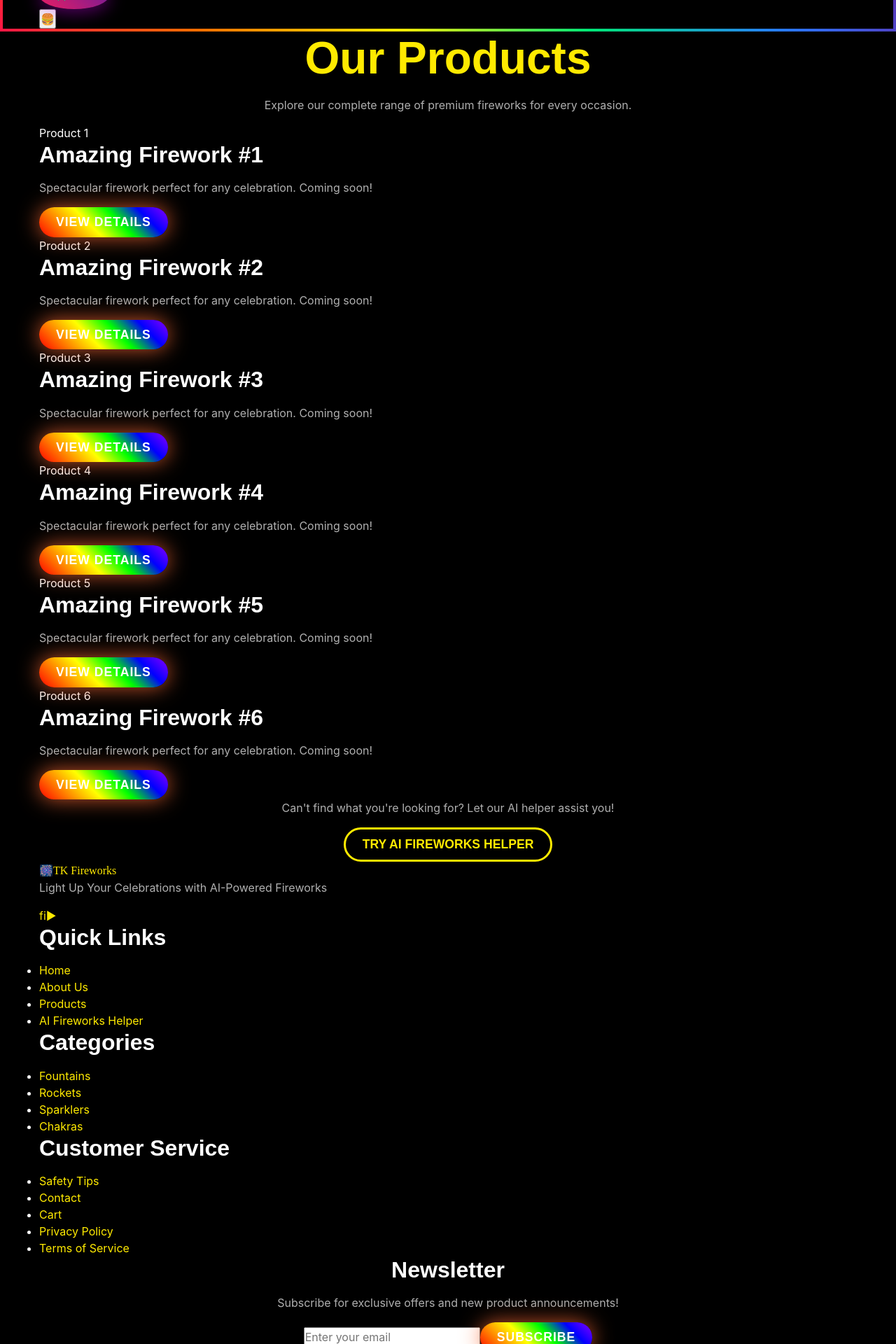
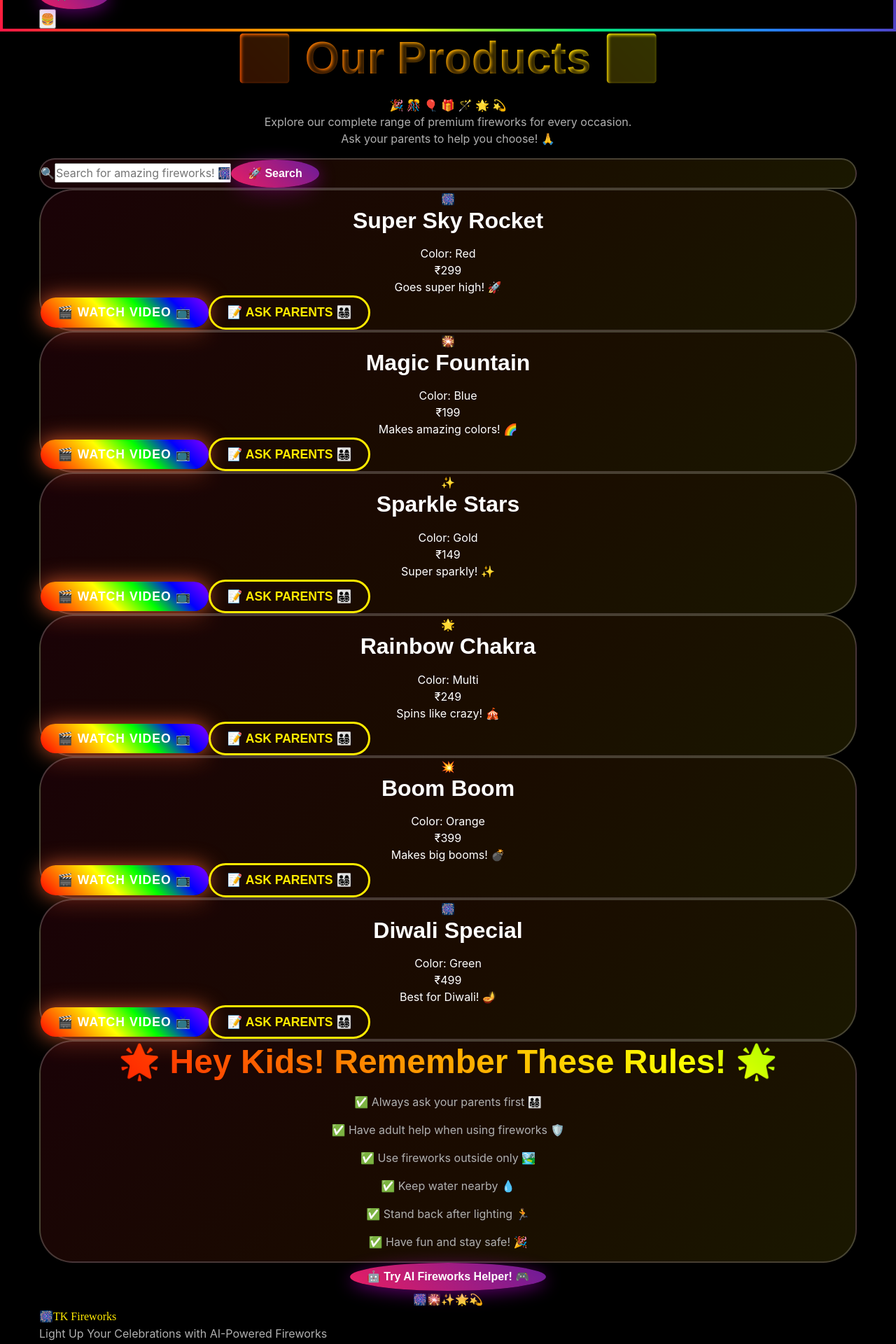
Before and after one commit to 2000090131/tk-fireworks-rework12, a React (Vite) app: page /products in a window 1280 px wide. Shown: the part 80-2000 px from the top of the page at 70% size. Built offline with nearby package versions, Linux system fonts and the light colour scheme.

Commit message:
Auto-commit: Agent tool execution

```diff
--- a/src/pages/Products.tsx
+++ b/src/pages/Products.tsx
@@ -7,51 +7,138 @@ import LoadingSpinner from '@/components/animations/LoadingSpinner';
 const Products: React.FC = () => {
   const { t } = useTranslation();
 
+  const products = [
+    { id: 1, emoji: '🎆', name: 'Super Sky Rocket', color: 'Red', price: '₹299', fun: 'Goes super high! 🚀' },
+    { id: 2, emoji: '🎇', name: 'Magic Fountain', color: 'Blue', price: '₹199', fun: 'Makes amazing colors! 🌈' },
+    { id: 3, emoji: '✨', name: 'Sparkle Stars', color: 'Gold', price: '₹149', fun: 'Super sparkly! ✨' },
+    { id: 4, emoji: '🌟', name: 'Rainbow Chakra', color: 'Multi', price: '₹249', fun: 'Spins like crazy! 🎪' },
+    { id: 5, emoji: '💥', name: 'Boom Boom', color: 'Orange', price: '₹399', fun: 'Makes big booms! 💣' },
+    { id: 6, emoji: '🎆', name: 'Diwali Special', color: 'Green', price: '₹499', fun: 'Best for Diwali! 🪔' },
+  ];
+
   return (
     <>
       <Helmet>
-        <title>Our Products - Premium Quality Fireworks | TK Fireworks</title>
-        <meta name="description" content="Explore TK Fireworks' complete range of premium quality fireworks including fountains, rockets, sparklers, and more for all celebrations." />
+        <title>🎆 Amazing Fireworks for Kids | TK Fireworks 🎇</title>
+        <meta name="description" content="🎉 Check out our super fun fireworks! Perfect for kids and celebrations. Ask your parents to help! 🎆" />
       </Helmet>
 
       <div className="min-h-screen py-20">
         <div className="container">
           <div className="text-center mb-12">
-            <h1 className="text-4xl md:text-5xl font-bold mb-6 text-yellow-400">
-              {t('products.title')}
-            </h1>
-            <p className="text-xl text-gray-300 max-w-3xl mx-auto">
-              {t('products.description')}
+            <ConfettiBurst>
+              <h1 className="text-5xl md:text-6xl font-bold mb-6 rainbow-text">
+                🎆 {t('products.title')} 🎇
+              </h1>
+            </ConfettiBurst>
+
+            <div className="text-3xl mb-4 animate-bounce">
+              🎉 🎊 🎈 🎁 🪄 🌟 💫
+            </div>
+
+            <p className="text-2xl text-gray-300 max-w-4xl mx-auto">
+              {t('products.description')}<br />
+              <span className="text-yellow-400 font-bold">Ask your parents to help you choose! 🙏</span>
             </p>
           </div>
 
-          {/* Product Grid Placeholder */}
-          <div className="grid md:grid-cols-2 lg:grid-cols-3 gap-8">
-            {[1, 2, 3, 4, 5, 6].map((item) => (
-              <div
-                key={item}
-                className="bg-gradient-to-b from-orange-900/20 to-purple-900/20 rounded-lg p-6 border border-orange-500/20 hover:border-orange-500/40 transition-colors"
-              >
-                <div className="aspect-video bg-gradient-to-br from-orange-600 to-purple-600 rounded-lg mb-4 flex items-center justify-center">
-                  <span className="text-2xl font-bold text-white">Product {item}</span>
-                </div>
-                <h3 className="text-xl font-bold mb-2 text-yellow-400">Amazing Firework #{item}</h3>
-                <p className="text-gray-300 mb-4">Spectacular firework perfect for any celebration. Coming soon!</p>
-                <button className="btn btn-primary w-full">
-                  {t('products.viewDetails')}
+          {/* Fun Search Bar */}
+          <div className="max-w-2xl mx-auto mb-12">
+            <div className="fun-card p-6">
+              <div className="flex items-center space-x-4">
+                <span className="text-3xl wiggle">🔍</span>
+                <input
+                  type="text"
+                  placeholder="Search for amazing fireworks! 🎆"
+                  className="flex-1 px-4 py-3 bg-black/50 border-2 border-yellow-400/50 rounded-xl text-white placeholder-gray-400 text-lg focus:outline-none focus:border-yellow-400"
+                />
+                <button className="btn btn-fun px-6 py-3">
+                  🚀 Search
                 </button>
               </div>
+            </div>
+          </div>
+
+          {/* Product Grid */}
+          <div className="grid md:grid-cols-2 lg:grid-cols-3 gap-8 mb-12">
+            {products.map((product) => (
+              <ConfettiBurst key={product.id}>
+                <div className="fun-card group hover:scale-105 transition-all duration-300 p-6">
+                  {/* Product Emoji */}
+                  <div className="text-8xl mb-4 text-center wiggle group-hover:animate-bounce">
+                    {product.emoji}
+                  </div>
+
+                  {/* Product Info */}
+                  <h3 className="text-2xl font-bold mb-2 text-yellow-400 text-center">
+                    {product.name}
+                  </h3>
+
+                  <div className="text-lg text-gray-300 text-center mb-2">
+                    Color: <span className="text-white font-bold">{product.color}</span>
+                  </div>
+
+                  <div className="text-xl text-green-400 font-bold text-center mb-3">
+                    {product.price}
+                  </div>
+
+                  <div className="text-lg text-purple-400 text-center mb-4 font-fun">
+                    {product.fun}
+                  </div>
+
+                  {/* Action Buttons */}
+                  <div className="space-y-3">
+                    <button className="btn btn-primary w-full text-lg">
+                      🎬 Watch Video 📺
+                    </button>
+                    <button className="btn btn-secondary w-full text-lg">
+                      📝 Ask Parents 👨‍👩‍👧‍👦
+                    </button>
+                  </div>
+                </div>
+              </ConfettiBurst>
             ))}
           </div>
 
+          {/* Fun Message for Kids */}
+          <div className="text-center mb-12">
+            <ConfettiBurst>
+              <div className="fun-card p-8 max-w-4xl mx-auto">
+                <h2 className="text-3xl font-bold mb-4 rainbow-text">
+                  🌟 Hey Kids! Remember These Rules! 🌟
+                </h2>
+
+                <div className="grid md:grid-cols-2 gap-6 text-left text-lg">
+                  <div className="space-y-3">
+                    <p>✅ Always ask your parents first 👨‍👩‍👧‍👦</p>
+                    <p>✅ Have adult help when using fireworks 🛡️</p>
+                    <p>✅ Use fireworks outside only 🏞️</p>
+                  </div>
+                  <div className="space-y-3">
+                    <p>✅ Keep water nearby 💧</p>
+                    <p>✅ Stand back after lighting 🏃</p>
+                    <p>✅ Have fun and stay safe! 🎉</p>
+                  </div>
+                </div>
+              </div>
+            </ConfettiBurst>
+          </div>
+
           {/* Call to Action */}
-          <div className="text-center mt-16">
-            <p className="text-xl text-gray-300 mb-8">
-              Can't find what you're looking for? Let our AI helper assist you!
-            </p>
-            <button className="btn btn-secondary text-lg px-8 py-4">
-              Try AI Fireworks Helper
-            </button>
+          <div className="text-center">
+            <ConfettiBurst>
+              <button className="btn btn-fun text-2xl px-12 py-6">
+                🤖 Try AI Fireworks Helper! 🎮
+              </button>
+            </ConfettiBurst>
+
+            <div className="mt-8 text-2xl flex justify-center space-x-4">
+              <span className="wiggle">🎆</span>
+              <span className="wiggle">🎇</span>
+              <span className="wiggle">✨</span>
+              <span className="wiggle">🌟</span>
+              <span className="wiggle">💫</span>
+            </div>
           </div>
         </div>
       </div>
```
